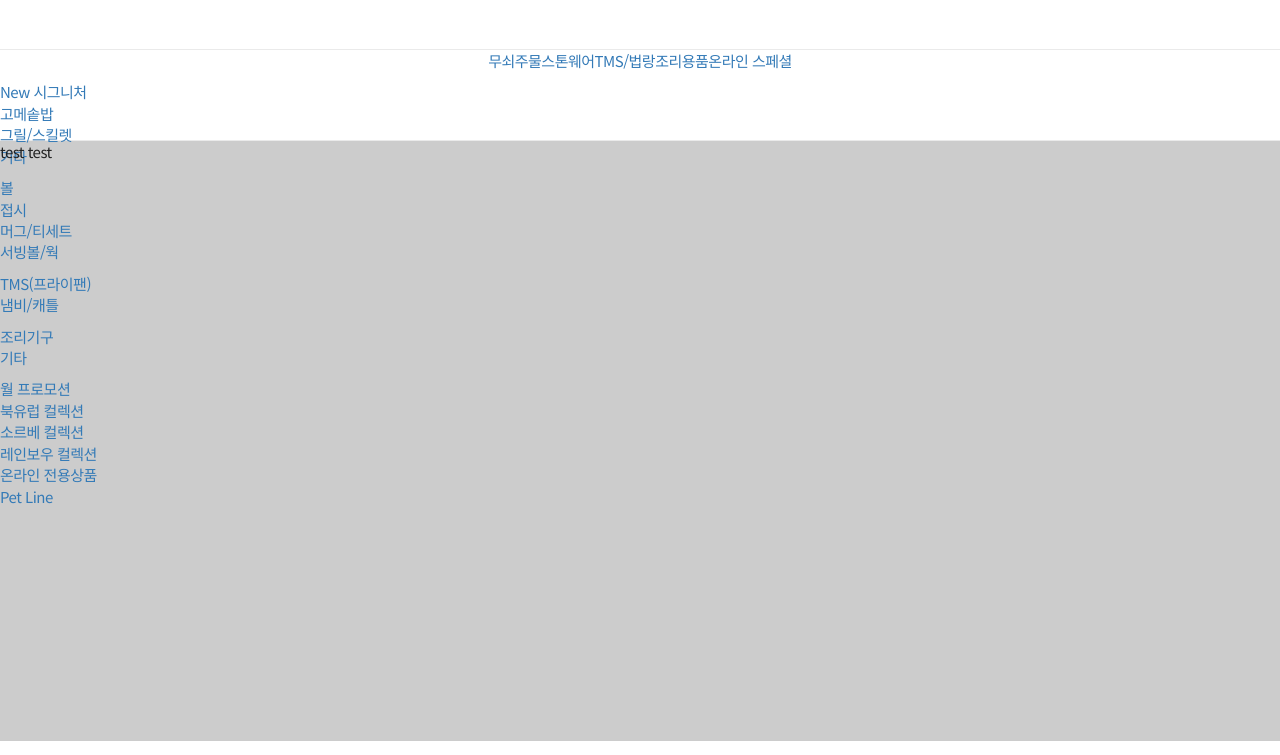
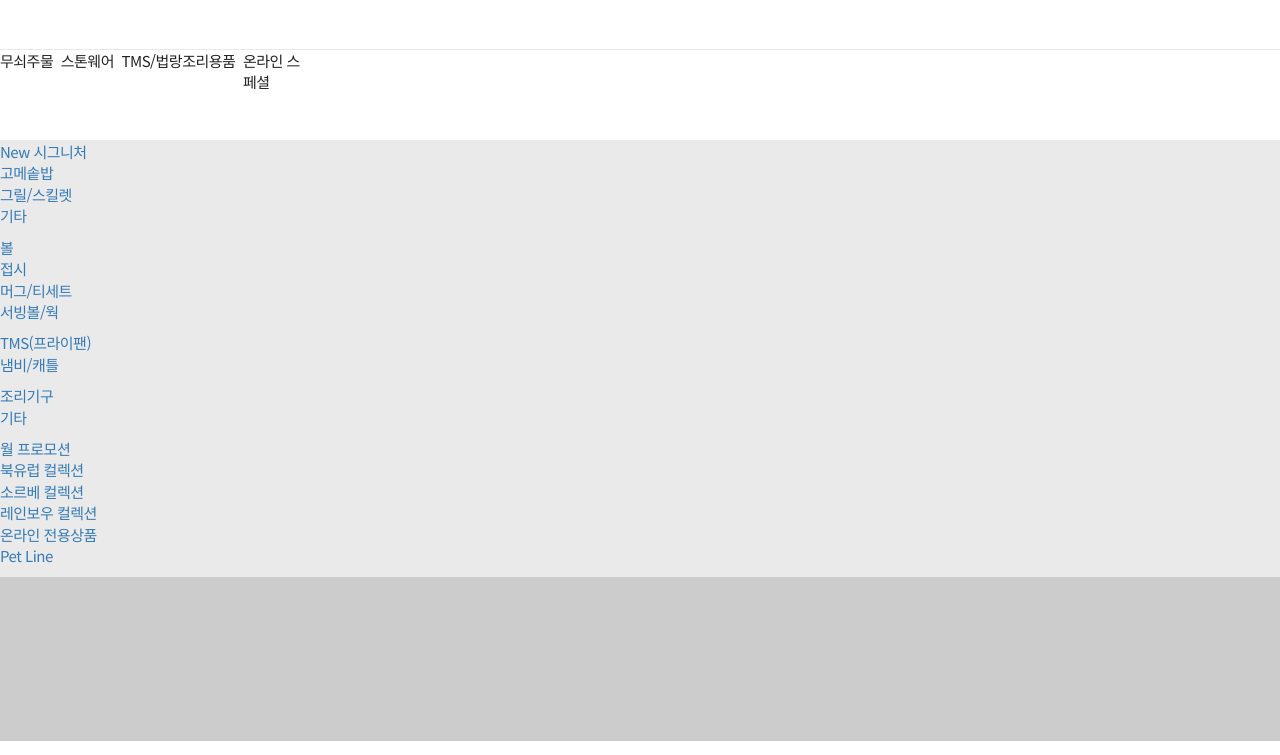
Before and after one commit to notgoodcom/lecrueset_re, a PHP site: page / in a window 1280 px wide. Shown: the top 755 px of the page. Run offline with PHP 8.4, Linux system fonts and the light colour scheme; some libraries are stand-ins or nearby versions.

Commit message:
헤더스타일 추가

```diff
--- a/css/style.css
+++ b/css/style.css
@@ -33,6 +33,7 @@ ul {
                 width:1280px;
                 height:90px;
                 margin:0 auto;
+                position:relative;
             }
 
                 header.top .gnb .gnbWrap {
@@ -46,6 +47,39 @@ ul {
                         display: flex;
                         flex-direction: row;
                     }
+                        header.top .gnb .gnbWrap .menu li {
+                            width:calc(100% / 5);
+                            height:90px;
+                        }
+
+                            header.top .gnb .gnbWrap .menu li a {
+                                color:#222;
+                                display:block;
+                                width:100%;
+                                height:100%;
+                                box-sizing:border-box;
+                            }
+
+                    header.top .gnb .gnbWrap .iconWrap {
+                        display: flex;
+                        flex-direction: row;
+                        margin-left:auto;
+                    }
+
+                /* submenu */
+
+                header.top .gnb .subGnb {
+                    width:100%;
+                    display: flex;
+                    flex-direction: row;
+                    position:absolute;
+                    left:0px;
+                    top:91px;
+                    background:#EAEAEA;
+                }
+
+
+    /* section */
 
 
         /* nav */
@@ -55,3 +89,6 @@ ul {
             height:600px;
             width:100%;
         }
+
+
+    /* footer */
--- a/header.html
+++ b/header.html
@@ -11,11 +11,11 @@
                 <li><a>온라인 스페셜</a></li>
             </ul>
             <div class="iconWrap">
-                <a class="searchIcon"></a>
-                <a class="cartIcon"></a>
-                <a class="myPageIcon"></a>
+                <a class="searchIcon"><i class="bi bi-search"></i></a>
+                <a class="cartIcon"><i class="bi bi-bag"></i></a>
+                <a class="myPageIcon"><i class="bi bi-person"></i></a>
                 <div class="mobileBtn">
-                    <a class="burgerBtn"></a>
+                    <a class="burgerBtn"><i class="bi bi-list"></i></a>
                 </div>
             </div>
         </div>
```
Lines whose indentation alone changed are shown as unchanged.
